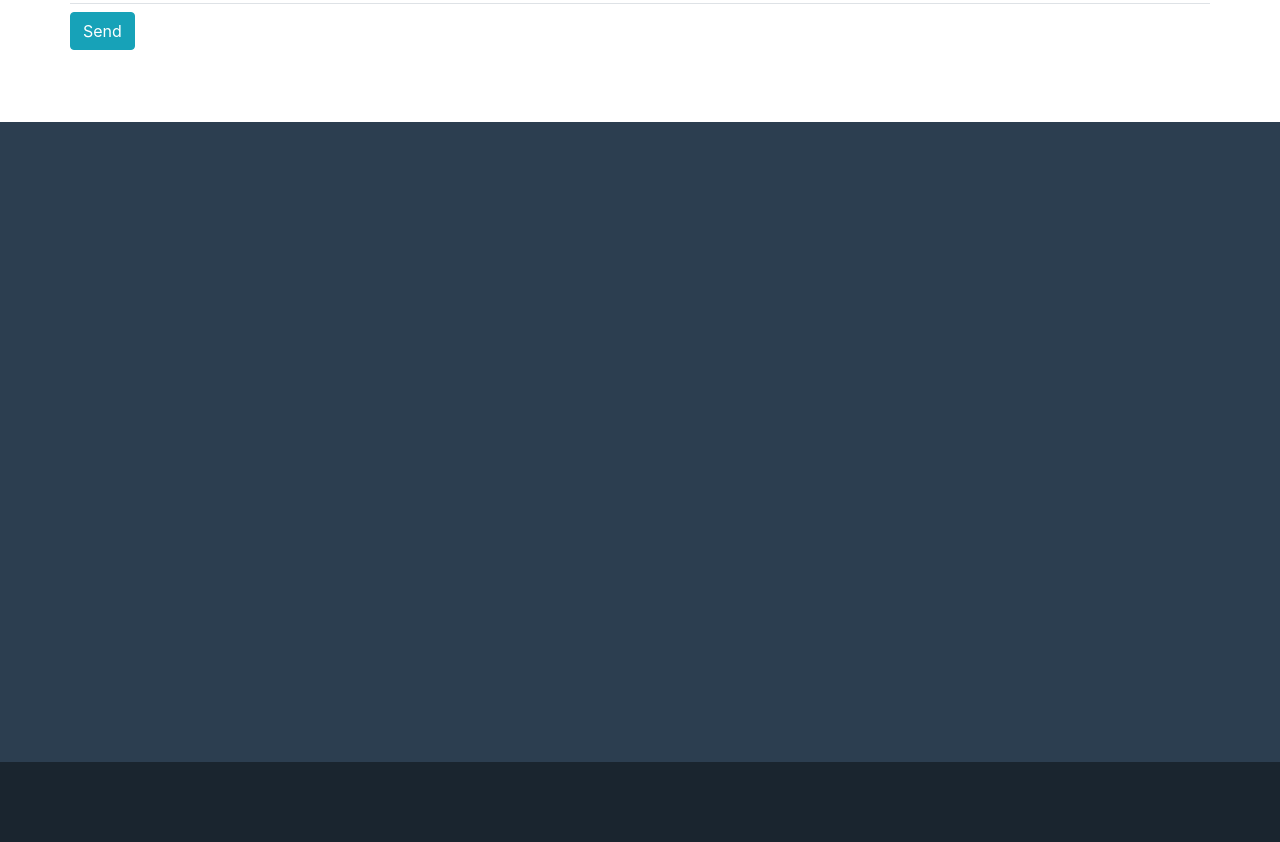
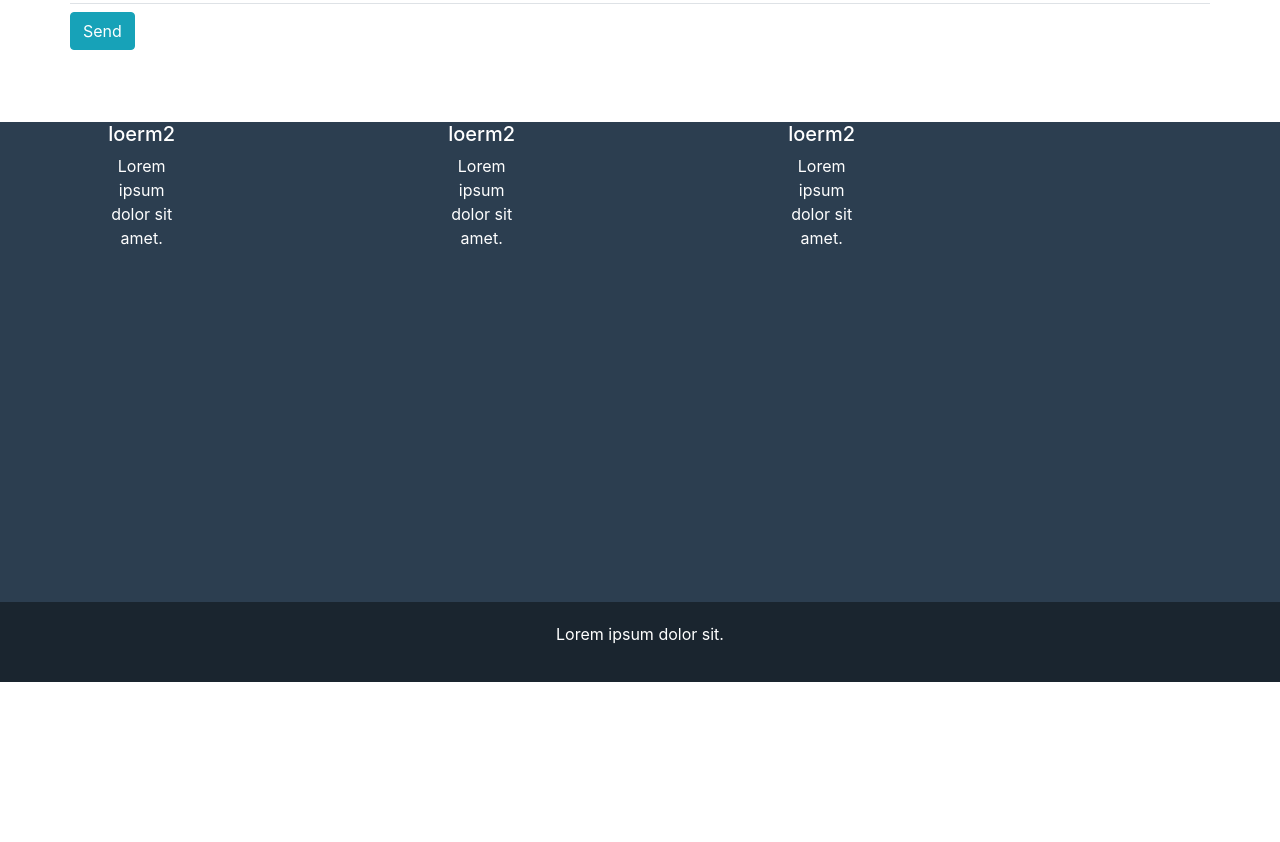
Before and after one commit to mahdi-ghomlaghi/bootstrap-landing-page, a plain HTML site: page index.html in a window 1280 px wide. Shown: the part 2678-3520 px from the top of the page. After the commit the page ends 3360 px from the top, so only its background shows below. Drawn offline with nearby package versions, Linux system fonts and the light colour scheme.

Commit message:
end without details

```diff
--- a/index.html
+++ b/index.html
@@ -127,8 +127,25 @@
             <button type="button" class="btn btn-info mt-2">Send</button>
         </div>
     </section>
-    <section class="section-5 w-100"></section>
-    <footer class="my-footer w-100"></footer>
+    <section class="section-5 w-100">
+        <div class="container w-100 mx-auto d-flex flex-wrap align-items-center">
+            <div class="row col-xs-12 col-sm-12 col-md-4 col-lg-4 text-white text-center d-flex flex-column">
+                <h5 class="col-xs-12 col-sm-12 col-md-4 col-lg-4">loerm2</h5>
+                <p class="col-xs-12 col-sm-12 col-md-4 col-lg-4">Lorem ipsum dolor sit amet.</p>
+            </div>
+            <div class="row col-xs-12 col-sm-12 col-md-4 col-lg-4 text-white text-center d-flex flex-column">
+                <h5 class="col-xs-12 col-sm-12 col-md-4 col-lg-4">loerm2</h5>
+                <p class="col-xs-12 col-sm-12 col-md-4 col-lg-4">Lorem ipsum dolor sit amet.</p>
+            </div>
+            <div class="row col-xs-12 col-sm-12 col-md-4 col-lg-4 text-white  text-center d-flex flex-column">
+                <h5 class="col-xs-12 col-sm-12 col-md-4 col-lg-4">loerm2</h5>
+                <p class="col-xs-12 col-sm-12 col-md-4 col-lg-4">Lorem ipsum dolor sit amet.</p>
+            </div>
+        </div>
+    </section>
+    <footer class="my-footer w-100 d-flex justify-content-center align-items-center">
+        <p class="text-white">Lorem ipsum dolor sit.</p>
+    </footer>
 
     <script src="https://code.jquery.com/jquery-3.5.1.slim.min.js"
         integrity="sha384-DfXdz2htPH0lsSSs5nCTpuj/zy4C+OGpamoFVy38MVBnE+IbbVYUew+OrCXaRkfj" crossorigin="anonymous">
--- a/style.css
+++ b/style.css
@@ -40,7 +40,7 @@ body {
 }
 
 .section-5 {
-    min-height: 40rem;
+    min-height: 30rem;
     background-color: #2C3E50;
 }
 
```
